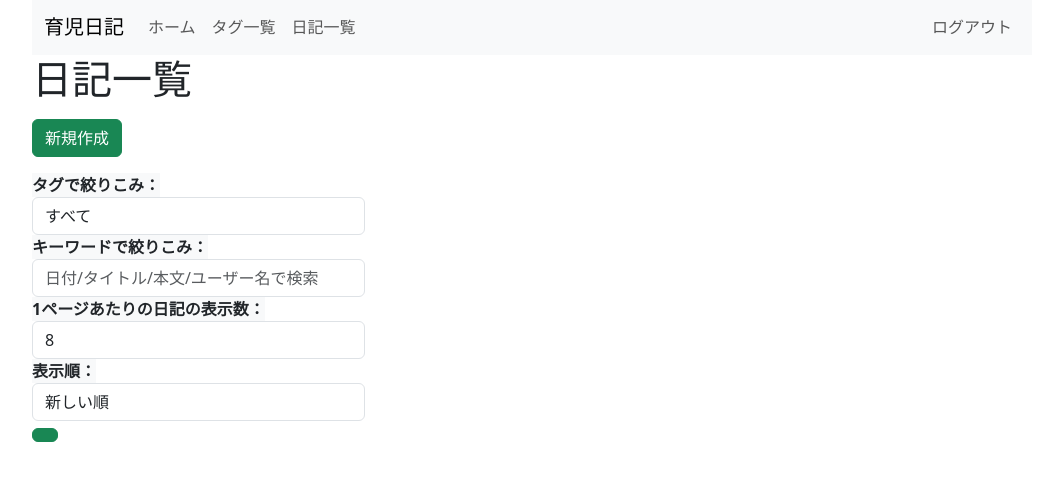
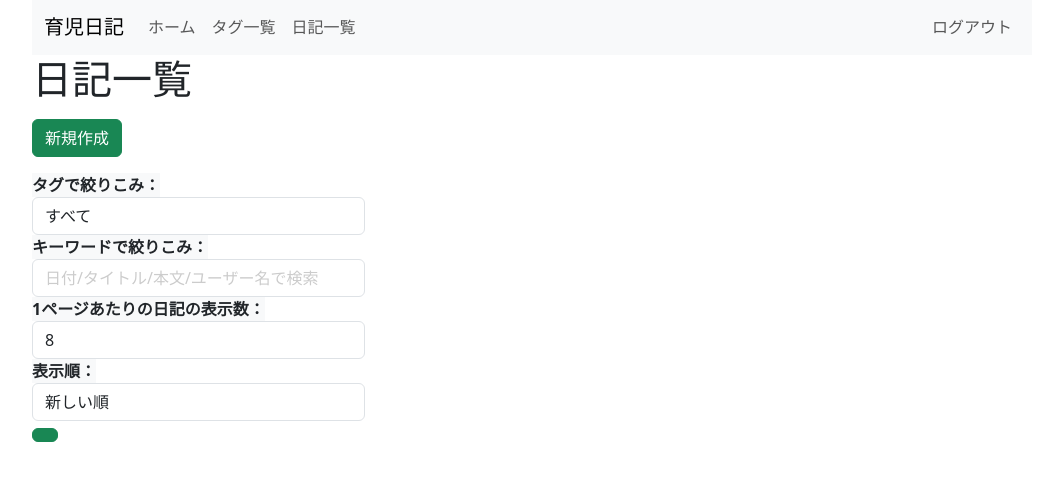
Before and after one commit to k-chnpnynym/django_diary_app, a Django app: page /diary_list/ in a window 1280 px wide. Shown: the part 51-532 px from the top of the page, without its empty margins (108-1149 px from the left). Run offline with Django 4.2, Linux system fonts and the light colour scheme; the visitor is signed in with stand-in values (Sample User, id 1); data that the repository does not hold is empty; some libraries are stand-ins or nearby versions.

Commit message:
・一覧ページのキーワード検索の検索窓の中に虫眼鏡マークを表示させ、placeholderの文字の色を薄くした

```diff
--- a/mydiaryproject/static/css/style.css
+++ b/mydiaryproject/static/css/style.css
@@ -33,4 +33,12 @@ div.article-control-area {
   object-fit: cover;
 }
 
-/*# sourceMappingURL=style.css.map */
+.custom-placeholder::placeholder {
+  /*color: #999999;*/
+  color: #CCCCCC;
+}
+
+.search-icon {
+  font-size: 1.1rem; /* アイコンのサイズ（例: 1.25rem） */
+  color: #AAAAAA; /* アイコンの色（より薄いグレー） */
+ }
--- a/mydiaryproject/templates/diary_list.html
+++ b/mydiaryproject/templates/diary_list.html
@@ -70,8 +70,14 @@
             </div>
             <div class="form-group col-md-4">
                 <label for="keyword" class="bg-light"><strong>キーワードで絞りこみ：</strong></label>
-                <input type="text" name="keyword" value="{{ keyword }}" class="form-control" placeholder="日付/タイトル/本文/ユーザー名で検索">
             </div>
+            <div class="form-group col-md-4 position-relative">
+                <input type="text" name="keyword" value="{{ keyword }}" class="form-control pl-4 custom-placeholder" placeholder="日付/タイトル/本文/ユーザー名で検索">
+                    <span class="position-absolute top-50 end-0 translate-middle-y p-2" style="transform: translateY(50%);">
+                    <i class="fas fa-search search-icon"></i>
+                </span>
+            </div>
+
             <div class="form-group col-md-4">
                 <label for="num_diaries" class="bg-light"><strong>1ページあたりの日記の表示数：</strong></label>
                 <select name="num_diaries" id="num_diaries" class="form-control">
@@ -111,6 +117,8 @@
                         {% elif diary.image_video %}
                             <img src="{{ diary.image_video.url }}" class="img-fluid thumnail">
                         {% endif %}
+
+
                         <p class="card-text">{{ diary.text|truncatechars:50 }}</p>
                         <a href="{% url 'diary:diary_detail' diary.pk %}" class="btn btn-primary">詳細を見る</a>
                     </div>
@@ -131,7 +139,8 @@
             {% if page_obj.has_previous %}
                 <li class="page-item">
                   <a class="page-link" href="?page={{ page_obj.previous_page_number }}{% if selected_tag %}&tag={{ selected_tag }}{% endif %}{% if keyword %}&keyword={{ keyword }}{% endif %}{% if num_diaries %}&num_diaries={{ num_diaries }}{% endif %}{% if order_by %}&order_by={{ order_by }}{% endif %}" aria-label="previous">
-                    «
+{#                    «#}
+                    <strong><<</strong>
                   </a>
                 </li>
             {% endif %}
@@ -161,7 +170,8 @@
             {% if page_obj.has_next %}
                 <li class="page-item">
                   <a class="page-link" href="?page={{ page_obj.next_page_number }}{% if selected_tag %}&tag={{ selected_tag }}{% endif %}{% if keyword %}&keyword={{ keyword }}{% endif %}{% if num_diaries %}&num_diaries={{ num_diaries }}{% endif %}{% if order_by %}&order_by={{ order_by }}{% endif %}" aria-label="next">
-                    »
+{#                    »#}
+                    <strong>>></strong>
                   </a>
                 </li>
             {% endif %}
```
Also changed, not shown: mydiaryproject/templates/diary_list_tag.html (+14 -8 lines).
